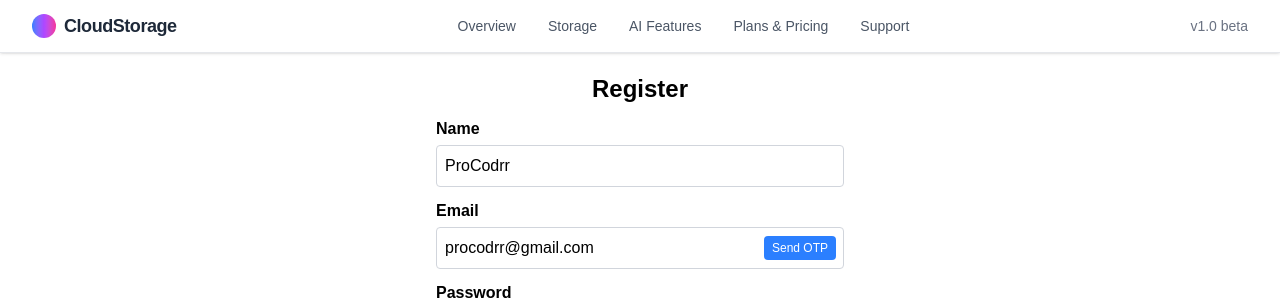
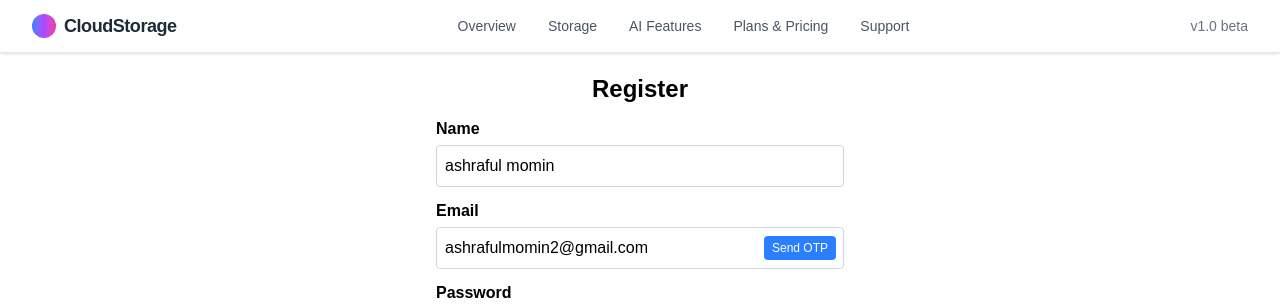
Before and after one commit to asharful70786/StorageApp, a React (Vite) app in the folder client/: page /register in a window 1280 px wide. Shown: the top 307 px of the page. Built offline with nearby package versions, Linux system fonts and the light colour scheme; no server answers.

Commit message:
update small thins -> imhages

```diff
--- a/client/src/Login.jsx
+++ b/client/src/Login.jsx
@@ -6,7 +6,7 @@ import { loginUser } from "./api/userApi";
 
 const Login = () => {
   const [formData, setFormData] = useState({
-    email: "procodrr@gmail.com",
+    email: "ashrafulmomin2@gmail.com",
     password: "abcd",
   });
   const [serverError, setServerError] = useState("");
--- a/client/src/Plans.jsx
+++ b/client/src/Plans.jsx
@@ -263,9 +263,9 @@ function openRazorpayPopup({ subscriptionId, user, course, onClose }) {
     // key: "rzp_live_RQtKefrYAszEWo",
     key: "rzp_test_RTFBYFE9yirDdi",
     description: "My first test payment.",
-    name: "ProCodrr Labs",
+    name: "Storage App Subscription",
     subscription_id: subscriptionId,
-    image: "http://localhost:5173/procodrr.png",
+    image: "./stoargeApp_logo.webp",
     notes: {
       // courseId: course.id,
       // courseName: course.name,
--- a/client/src/Register.jsx
+++ b/client/src/Register.jsx
@@ -6,8 +6,8 @@ import { registerUser } from "./api/userApi";
 
 const Register = () => {
   const [formData, setFormData] = useState({
-    name: "ProCodrr",
-    email: "procodrr@gmail.com",
+    name: "ashraful momin",
+    email: "ashrafulmomin2@gmail.com",
     password: "abcd",
   });
   const [serverError, setServerError] = useState("");
```
Also changed, not shown: client/public/stoargeApp_logo.webp (added).
